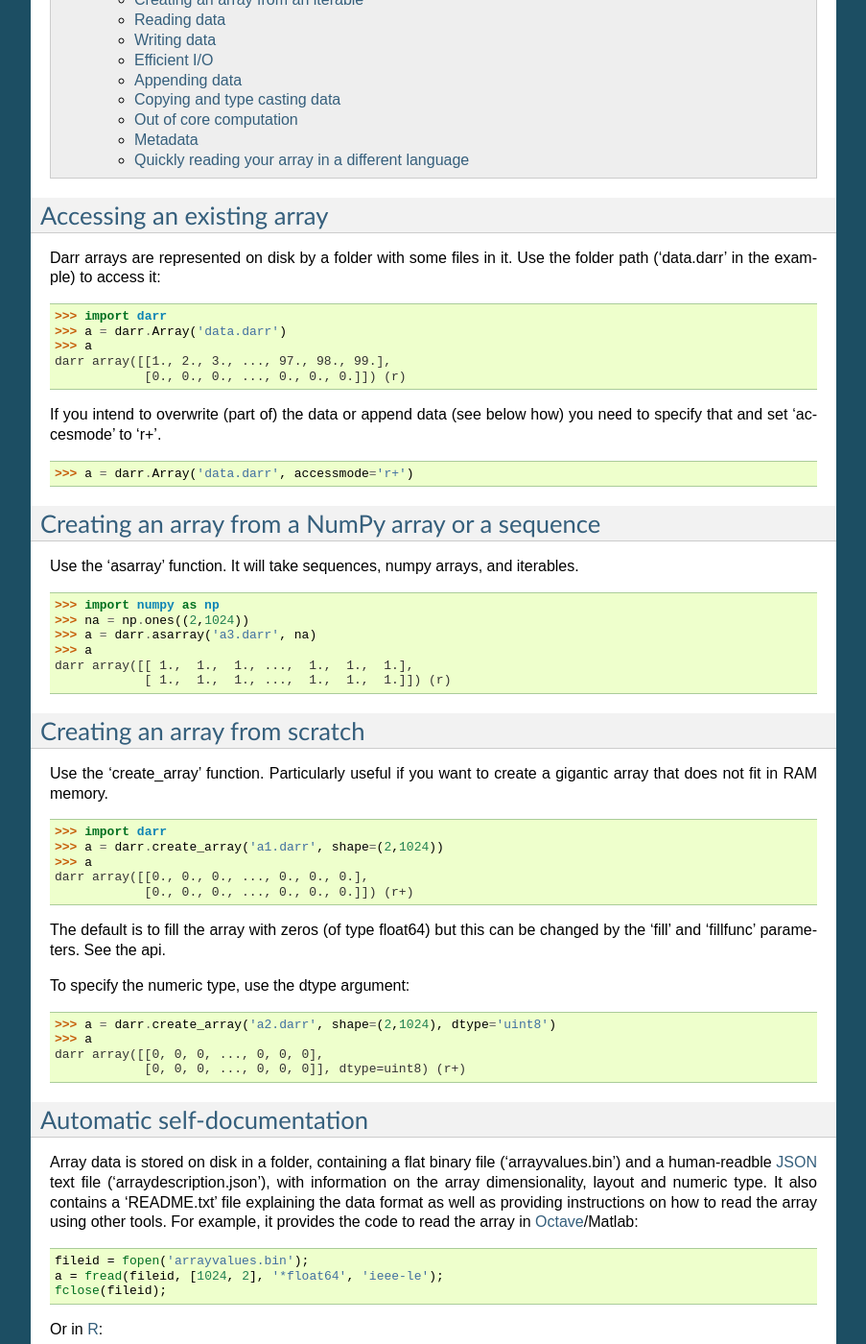
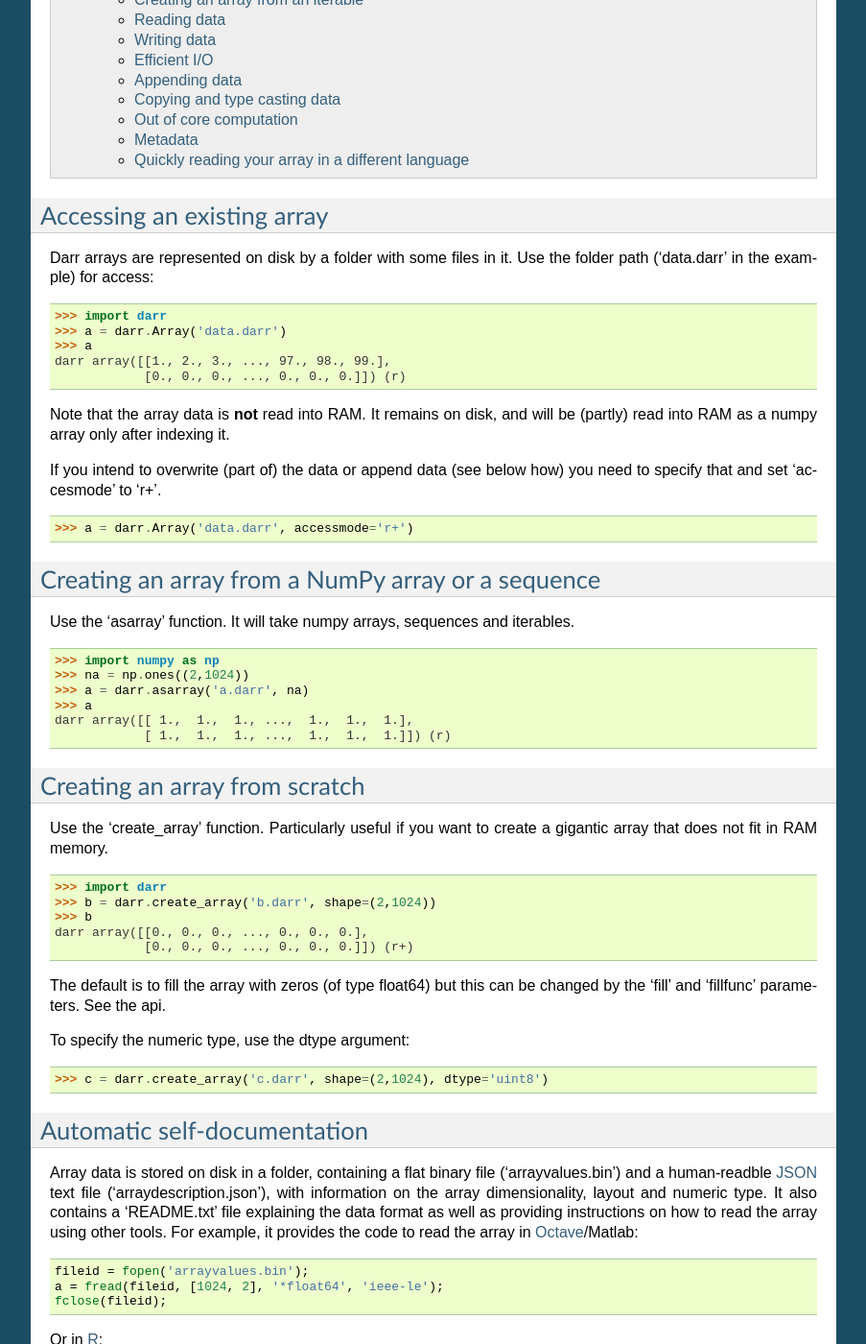
Before and after one commit to gbeckers/Darr, a Sphinx documentation site: the page built from docs/tutorial.rst, in a window 1280 px wide and 1400 px high, scrolled down 258 px. Shown: the whole window at 96% size, without its empty margins (198-1101 px from the left). Built offline with Sphinx 7.4.7, drawn with Linux system fonts in a browser that asks for light colours; some of the changed text lies outside the part shown.

Commit message:
improve tutorial

```diff
--- a/docs/tutorial.rst
+++ b/docs/tutorial.rst
@@ -9,7 +9,7 @@ Tutorial
 Accessing an existing array
 ---------------------------
 Darr arrays are represented on disk by a folder with some files in it. Use
-the folder path ('data.darr' in the example) to access it:
+the folder path ('data.darr' in the example) for access:
 
 .. code:: python
 
@@ -18,6 +18,9 @@ the folder path ('data.darr' in the example) to access it:
     >>> a
     darr array([[1., 2., 3., ..., 97., 98., 99.],
                 [0., 0., 0., ..., 0., 0., 0.]]) (r)
+
+Note that the array data is **not** read into RAM. It remains on disk, and
+will be (partly) read into RAM as a numpy array only after indexing it.
 
 If you intend to overwrite (part of) the data or append data (see below how)
 you need to specify that and set 'accesmode' to 'r+'.
@@ -30,14 +33,14 @@ you need to specify that and set 'accesmode' to 'r+'.
 
 Creating an array from a NumPy array or a sequence
 --------------------------------------------------
-Use the 'asarray' function. It will take sequences, numpy arrays, and
+Use the 'asarray' function. It will take numpy arrays, sequences and
 iterables.
 
 .. code:: python
 
     >>> import numpy as np
     >>> na = np.ones((2,1024))
-    >>> a = darr.asarray('a3.darr', na)
+    >>> a = darr.asarray('a.darr', na)
     >>> a
     darr array([[ 1.,  1.,  1., ...,  1.,  1.,  1.],
                 [ 1.,  1.,  1., ...,  1.,  1.,  1.]]) (r)
@@ -51,8 +54,8 @@ gigantic array that does not fit in RAM memory.
 .. code:: python
 
     >>> import darr
-    >>> a = darr.create_array('a1.darr', shape=(2,1024))
-    >>> a
+    >>> b = darr.create_array('b.darr', shape=(2,1024))
+    >>> b
     darr array([[0., 0., 0., ..., 0., 0., 0.],
                 [0., 0., 0., ..., 0., 0., 0.]]) (r+)
 
@@ -65,11 +68,7 @@ To specify the numeric type, use the dtype argument:
 
 .. code:: python
 
-    >>> a = darr.create_array('a2.darr', shape=(2,1024), dtype='uint8')
-    >>> a
-    darr array([[0, 0, 0, ..., 0, 0, 0],
-                [0, 0, 0, ..., 0, 0, 0]], dtype=uint8) (r+)
-
+    >>> c = darr.create_array('c.darr', shape=(2,1024), dtype='uint8')
 
 .. _documentation:
 
@@ -128,8 +127,8 @@ a filter over a long signal. The 'asarray' method reads iterables:
     ...     yield [1,2]
     ...     yield [3,4]
     ...     yield [5,6]
-    >>> b = darr.asarray('b.darr', yield_values())
-    >>> b
+    >>> d = darr.asarray('d.darr', yield_values())
+    >>> d
     darr array ([1, 2, 3, 4, 5, 6]) (r)
 
 .. _readdata:
```
Also changed, not shown: other parts of docs/tutorial.rst (+9 -9 lines).
